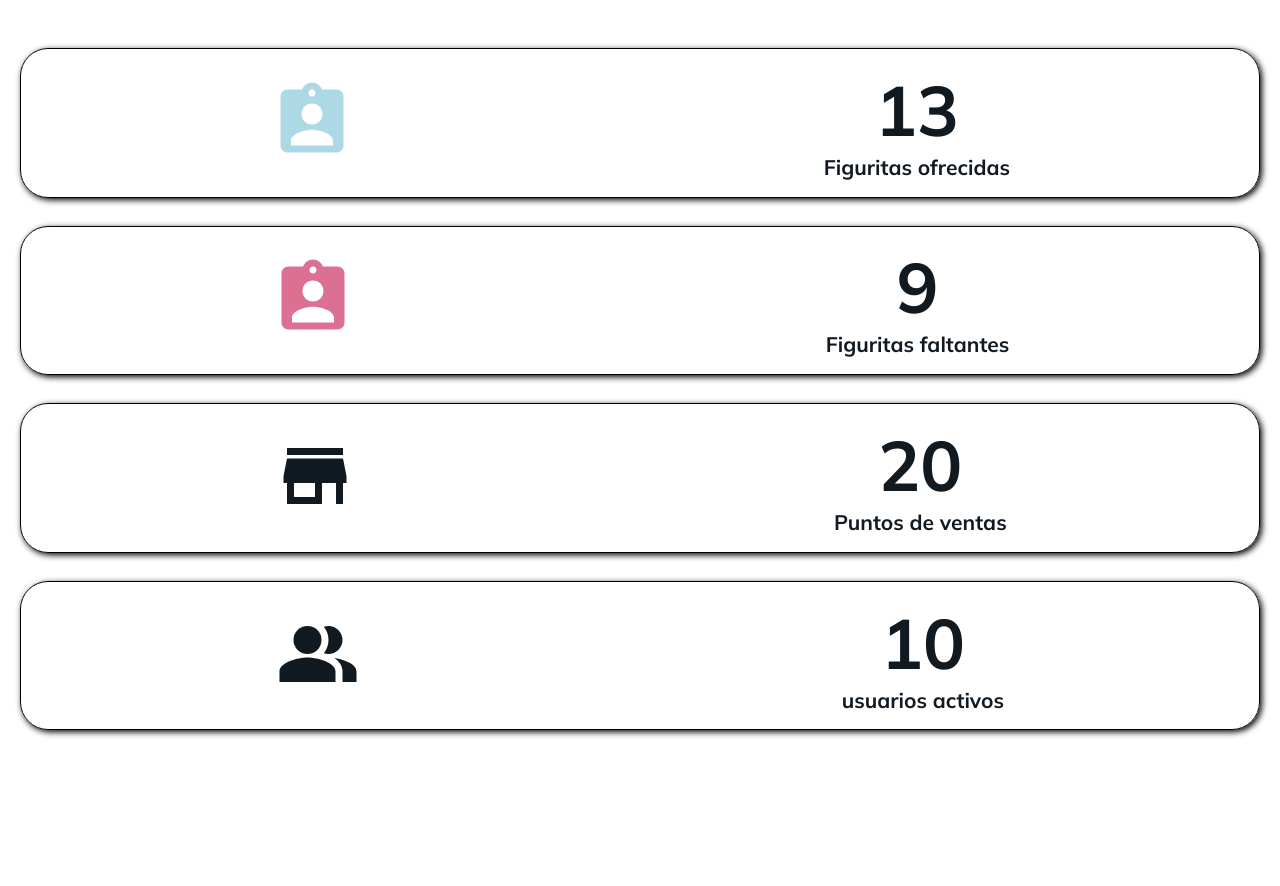
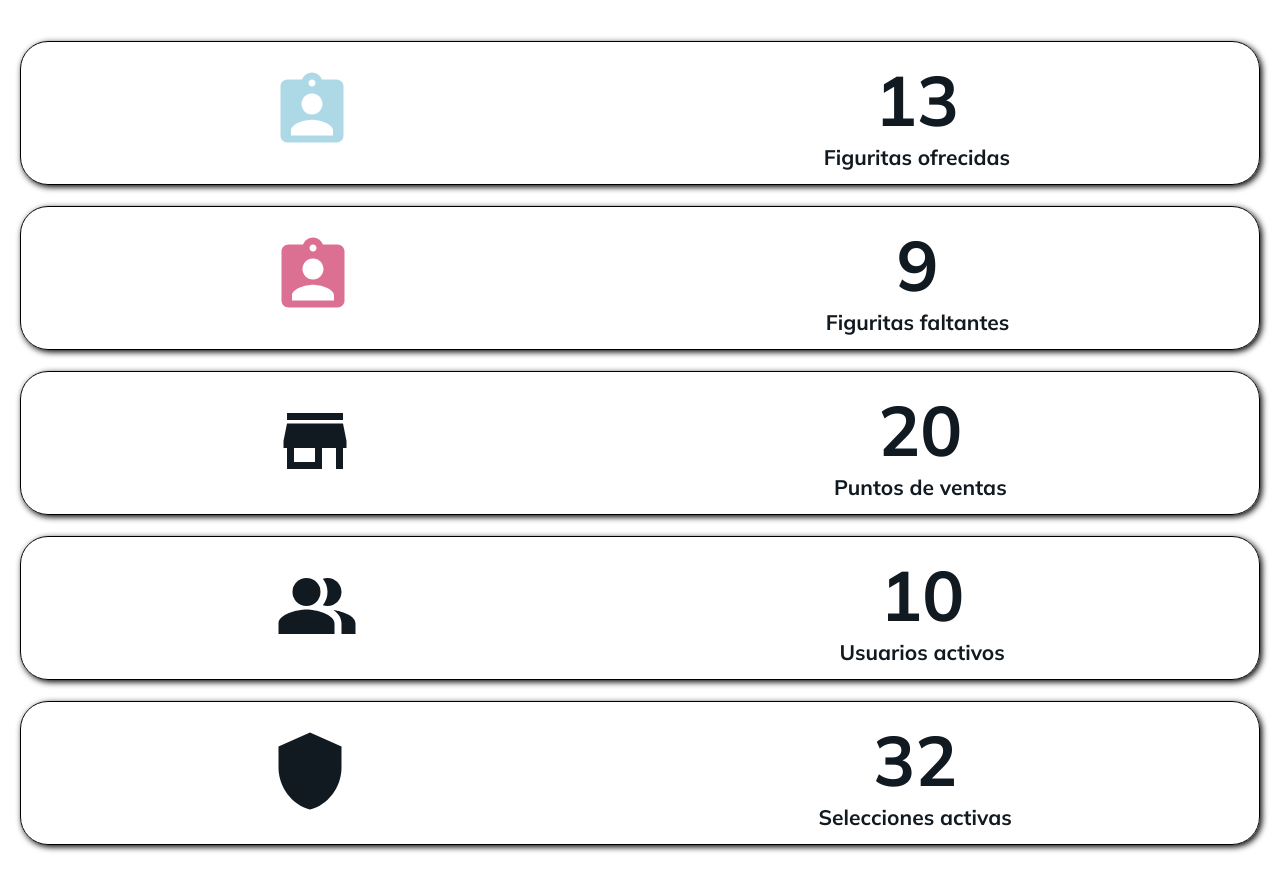
Before and after one commit to facubarneche/worldcapp2023-backoffice, a React (Vite) app: page /home in a window 1280 px wide. Before the commit the page ends 800 px from the top, so only its background shows below. Built offline with nearby package versions, Linux system fonts and the light colour scheme.

Commit message:
improvement: Se agrega total selecciones activas al dashboard

```diff
--- a/src/components/dashboardBox/Dashboard.css
+++ b/src/components/dashboardBox/Dashboard.css
@@ -3,9 +3,9 @@
     border: 1px solid black;
     border-radius: 2em;
     box-shadow: 2px 2px 6px black;
-    padding: 1.2em 1em;
+    padding: 1em 1em;
     font-size: 1.4em;
-    margin: 2em 0;
+    margin: 1.5em 0;
 }
 
 .dashboard-box__section{
--- a/src/domain/mocks/ItemsDashboardBox.mock.jsx
+++ b/src/domain/mocks/ItemsDashboardBox.mock.jsx
@@ -1,6 +1,8 @@
 import AssignmentIndRoundedIcon from '@mui/icons-material/AssignmentIndRounded'
 import StoreIcon from '@mui/icons-material/Store'
 import PeopleAltIcon from '@mui/icons-material/PeopleAlt'
+import ShieldIcon from '@mui/icons-material/Shield'
+
 
 export const itemsDashboardBoxMock = [
   {
@@ -19,8 +21,13 @@ export const itemsDashboardBoxMock = [
     icon: <StoreIcon className="dashboard-box__icon" />
   },
   {
-    name: 'usuarios activos',
+    name: 'Usuarios activos',
     quantity: 10,
     icon: <PeopleAltIcon className="dashboard-box__icon" />
+  },
+  {
+    name: 'Selecciones activas',
+    quantity: 32,
+    icon: <ShieldIcon className="dashboard-box__icon" />
   }
 ]
```
